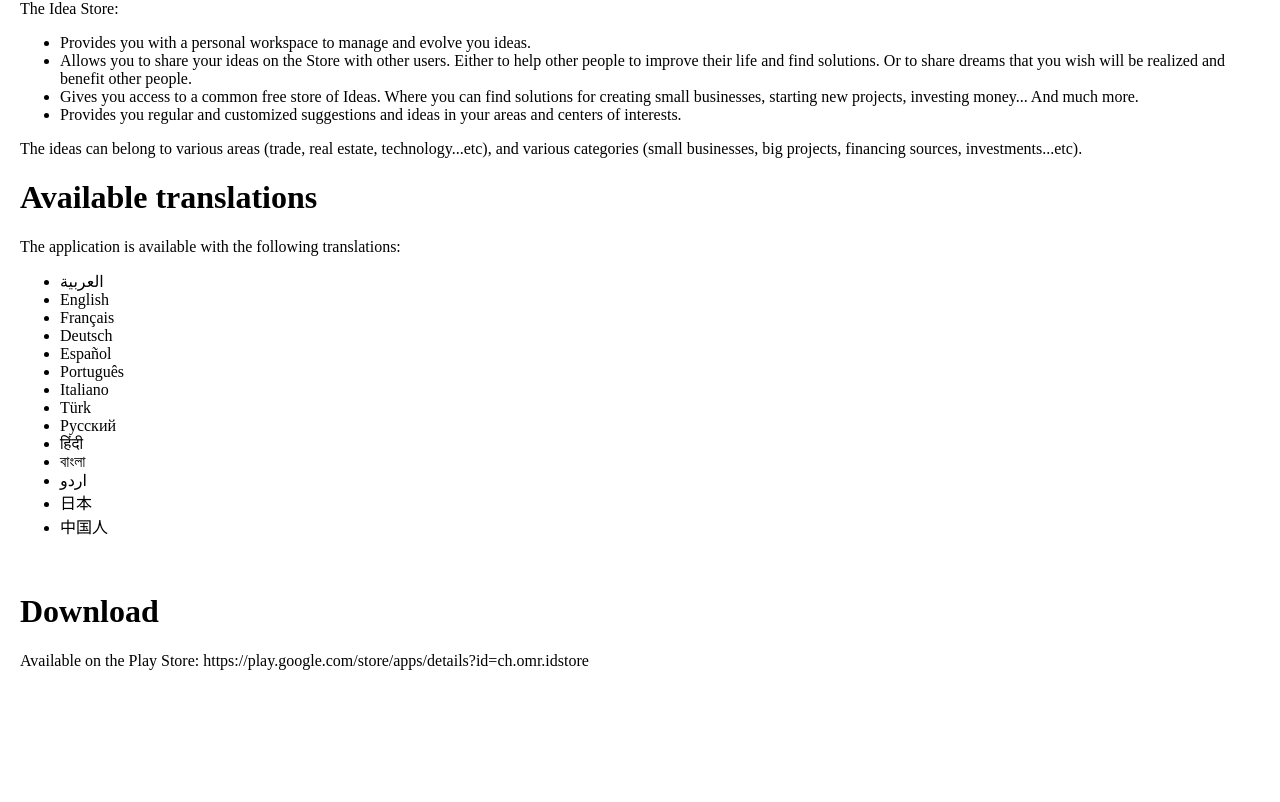
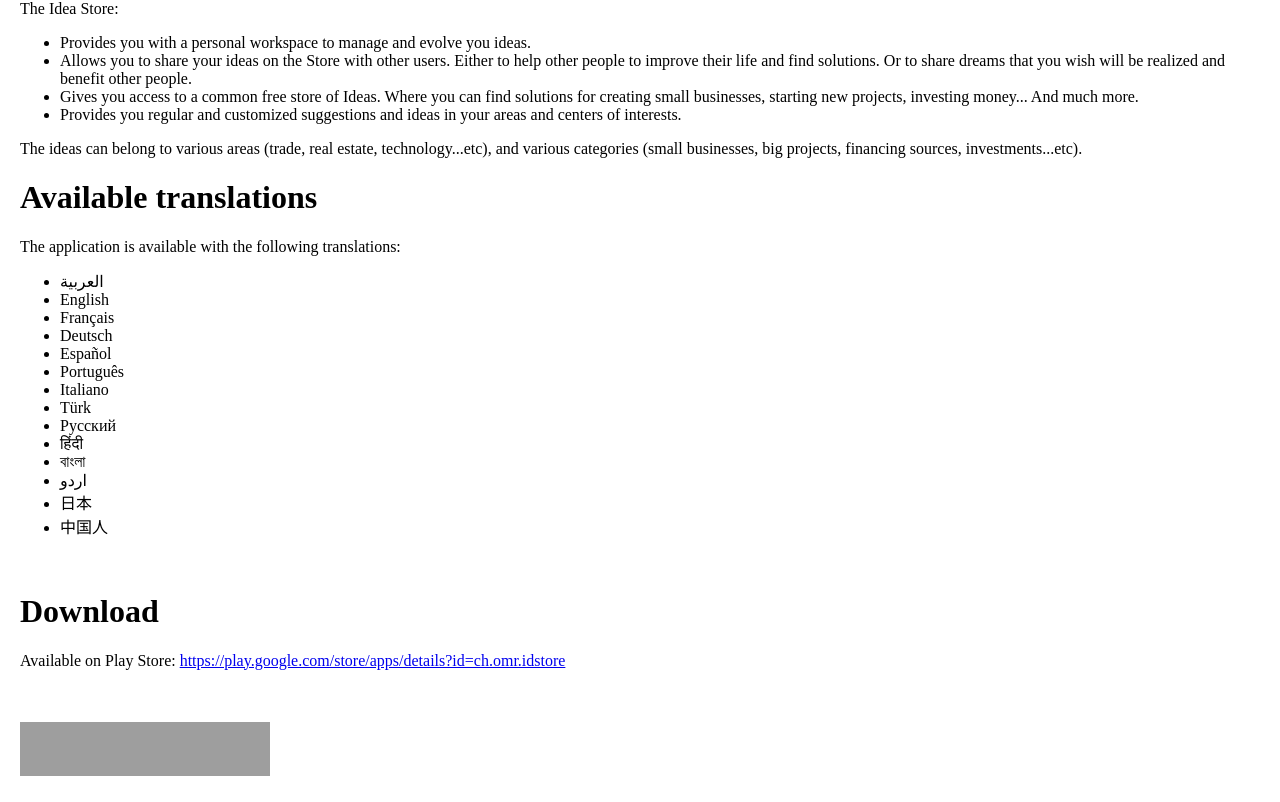
Before and after one commit to flexibleplanner/iStore, a plain HTML site: page public/manual.html in a window 1280 px wide. Shown: the part 562-1364 px from the top of the page. Before the commit the page ends 1292 px from the top, so only its background shows below. Drawn offline with Linux system fonts and the light colour scheme; grey boxes are pictures that could not be loaded.

Commit message:
manual.html updates

```diff
--- a/public/manual.html
+++ b/public/manual.html
@@ -40,7 +40,10 @@ The Idea Store:
 <br>
 
 <h1 id="download">Download</h1>
-<p>Available on the Play Store: https://play.google.com/store/apps/details?id=ch.omr.idstore</p>
+<p>Available on Play Store: <a href="https://play.google.com/store/apps/details?id=ch.omr.idstore">https://play.google.com/store/apps/details?id=ch.omr.idstore</a></p>
+<br><br>
+
+<a href="https://www.producthunt.com/posts/idea-store?embed=true&utm_source=badge-featured&utm_medium=badge&utm_souce=badge-idea&#0045;store" target="_blank"><img src="https://api.producthunt.com/widgets/embed-image/v1/featured.svg?post_id=880157&theme=light&t=1739527521492" alt="Idea&#0032;Store - Feed&#0032;you&#0032;imagination&#0032;and&#0032;exchange&#0032;ideas&#0032;with&#0032;users&#0032;worldwide | Product Hunt" style="width: 250px; height: 54px;" width="250" height="54" /></a>
 <br><br>
 
 </body>
```
